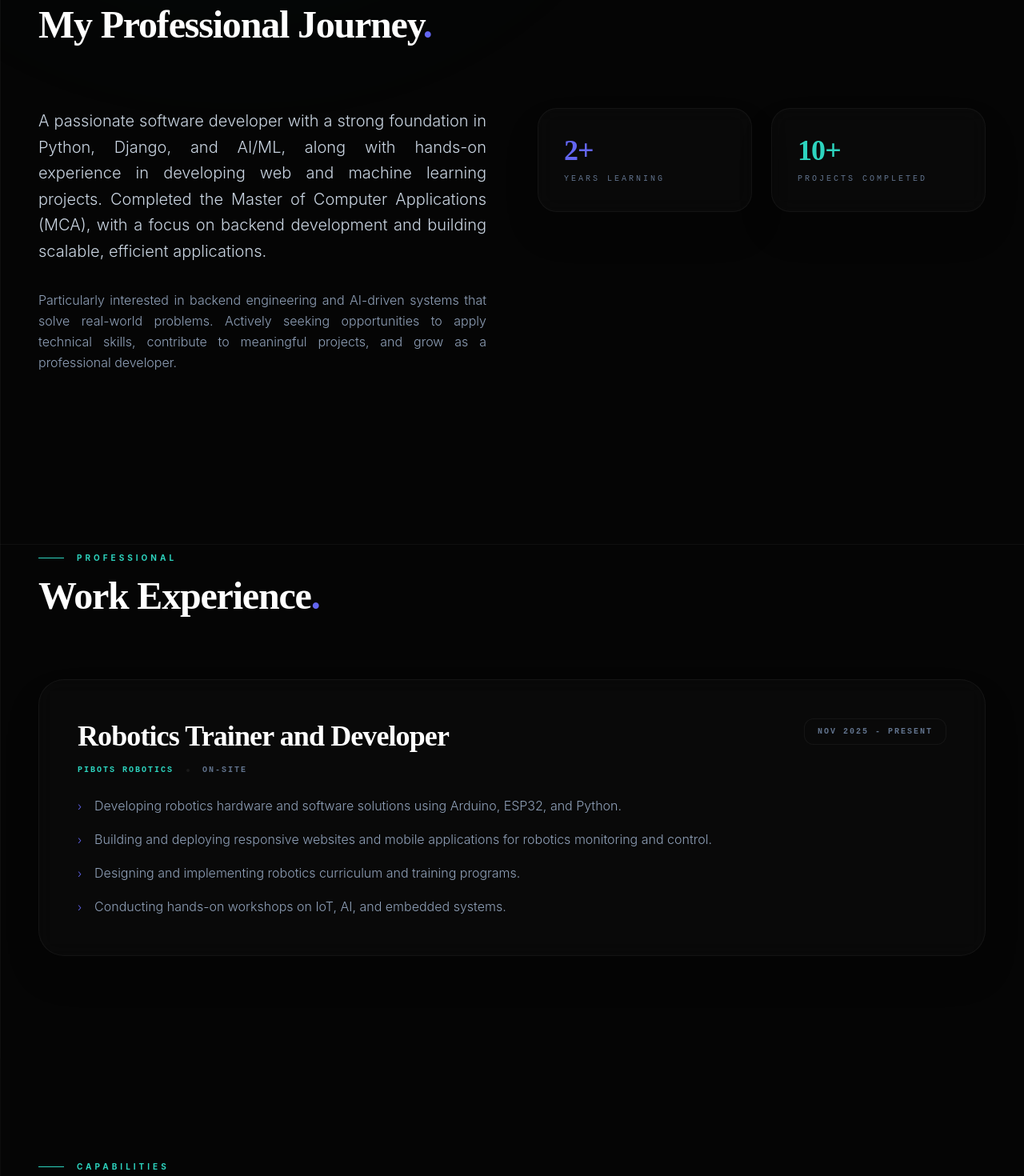
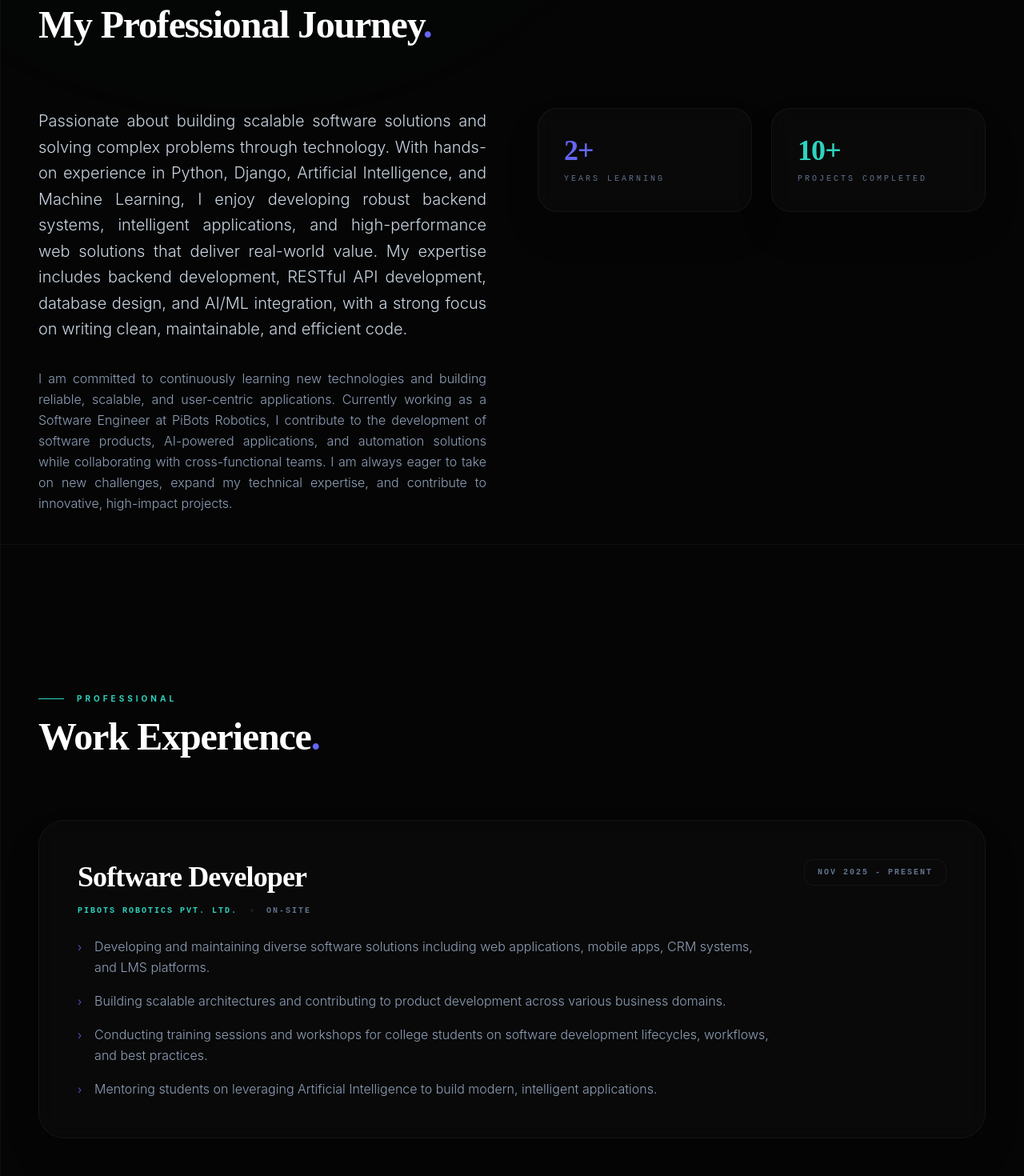
Before and after one commit to srahbarzahid/srahbarzahid.github.io, a React (Vite) app: page / in a window 1280 px wide. Shown: the part 920-2390 px from the top of the page at 80% size. Built offline with nearby package versions, Linux system fonts and the light colour scheme.

Commit message:
change the experince and project card

```diff
--- a/src/components/ProjectCard.jsx
+++ b/src/components/ProjectCard.jsx
@@ -46,18 +46,20 @@ const ProjectCard = ({ project, index }) => {
           href={project.github}
           target="_blank"
           rel="noreferrer"
-          className="text-slate-500 hover:text-white transition-colors flex items-center gap-2 text-xs font-bold uppercase tracking-widest"
+          className="inline-flex items-center gap-2 px-5 py-2.5 bg-dark-800 hover:bg-dark-700 border border-white/10 hover:border-white/20 text-slate-300 hover:text-white rounded-xl transition-all duration-300 text-xs font-bold uppercase tracking-widest shadow-lg shadow-black/20"
         >
-          <FiGithub size={18} /> Code
+          <FiGithub size={18} /> Source Code
         </a>
+        {project.live && (
           <a
-          href="#"
+            href={project.live}
             target="_blank"
             rel="noreferrer"
             className="text-accent-indigo hover:text-accent-mint transition-colors flex items-center gap-2 text-xs font-bold uppercase tracking-widest"
           >
             View Live <FiExternalLink size={18} />
           </a>
+        )}
       </div>
 
       {/* Side Accent Line */}
--- a/src/data/about.js
+++ b/src/data/about.js
@@ -1,6 +1,6 @@
 export const aboutData = {
-  mainText: "A passionate software developer with a strong foundation in Python, Django, and AI/ML, along with hands-on experience in developing web and machine learning projects. Completed the Master of Computer Applications (MCA), with a focus on backend development and building scalable, efficient applications.",
-  subText: "Particularly interested in backend engineering and AI-driven systems that solve real-world problems. Actively seeking opportunities to apply technical skills, contribute to meaningful projects, and grow as a professional developer.",
+  mainText: "Passionate about building scalable software solutions and solving complex problems through technology. With hands-on experience in Python, Django, Artificial Intelligence, and Machine Learning, I enjoy developing robust backend systems, intelligent applications, and high-performance web solutions that deliver real-world value. My expertise includes backend development, RESTful API development, database design, and AI/ML integration, with a strong focus on writing clean, maintainable, and efficient code.",
+  subText: "I am committed to continuously learning new technologies and building reliable, scalable, and user-centric applications. Currently working as a Software Engineer at PiBots Robotics, I contribute to the development of software products, AI-powered applications, and automation solutions while collaborating with cross-functional teams. I am always eager to take on new challenges, expand my technical expertise, and contribute to innovative, high-impact projects.",
   stats: [
     { label: "Years Learning", value: "2+" },
     { label: "Projects Completed", value: "10+" }
--- a/src/data/contact.js
+++ b/src/data/contact.js
@@ -1,5 +1,5 @@
 export const contactData = {
-  email: "rahbarzahid96@gmail.com",
+  email: "mail4rahbar@gmail.com",
   phone: "+91 62827 38863",
   accessKey: "8e7b1f95-3224-4edc-a85a-25d32580a681",
   socials: [
--- a/src/data/experience.js
+++ b/src/data/experience.js
@@ -1,15 +1,15 @@
 export const experienceData = [
   {
     id: 1,
-    role: "Robotics Trainer and Developer",
-    company: "Pibots Robotics",
+    role: "Software Developer",
+    company: "Pibots Robotics Pvt. Ltd.",
     type: "On-site",
     duration: "Nov 2025 - Present",
     highlights: [
-      "Developing robotics hardware and software solutions using Arduino, ESP32, and Python.",
-      "Building and deploying responsive websites and mobile applications for robotics monitoring and control.",
-      "Designing and implementing robotics curriculum and training programs.",
-      "Conducting hands-on workshops on IoT, AI, and embedded systems."
+      "Developing and maintaining diverse software solutions including web applications, mobile apps, CRM systems, and LMS platforms.",
+      "Building scalable architectures and contributing to product development across various business domains.",
+      "Conducting training sessions and workshops for college students on software development lifecycles, workflows, and best practices.",
+      "Mentoring students on leveraging Artificial Intelligence to build modern, intelligent applications."
     ]
   }
 ];
--- a/src/data/hero.js
+++ b/src/data/hero.js
@@ -1,9 +1,9 @@
 export const heroData = {
   status: "Available for opportunities",
-  role: "Django, AI/ML Developer",
+  role: "Software Engineer",
   firstName: "Rahbar",
   lastName: "Zahid",
-  tagline: "Building intelligent systems and robust backend architectures with Django and AI/ML. Based in Kerala, India.",
+  tagline: "Software Engineer | MCA Graduate | Robotics Trainer | AI & ML | Python | React js | Django | SQL | REST API | Node Js. Based in Eranad, Kerala, India.",
   cta: {
     primary: { text: "Get in touch", link: "#contact" },
     resume: { text: "Download CV", link: "/resume.pdf" }
```
Lines whose indentation alone changed are shown as unchanged.
